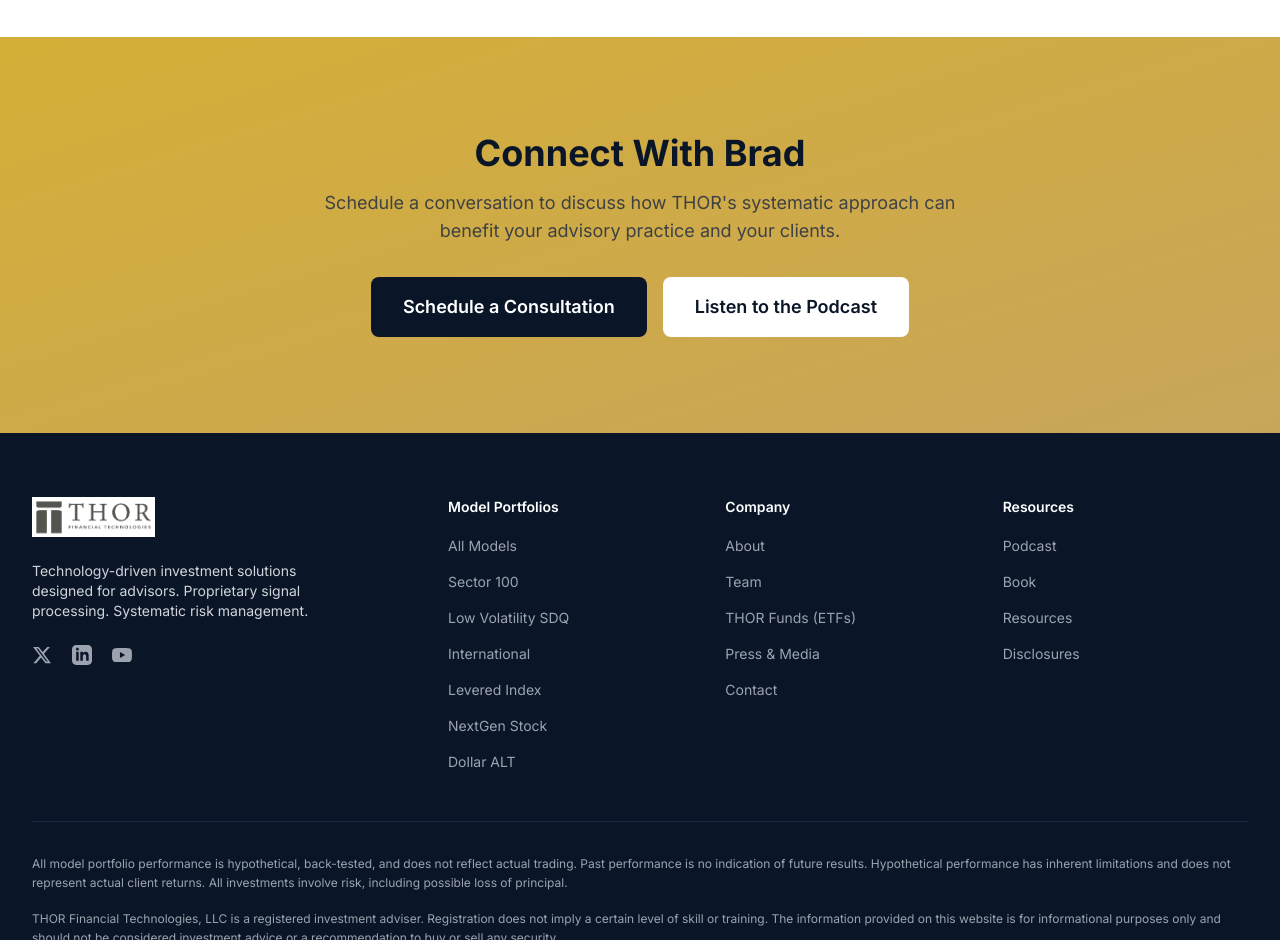
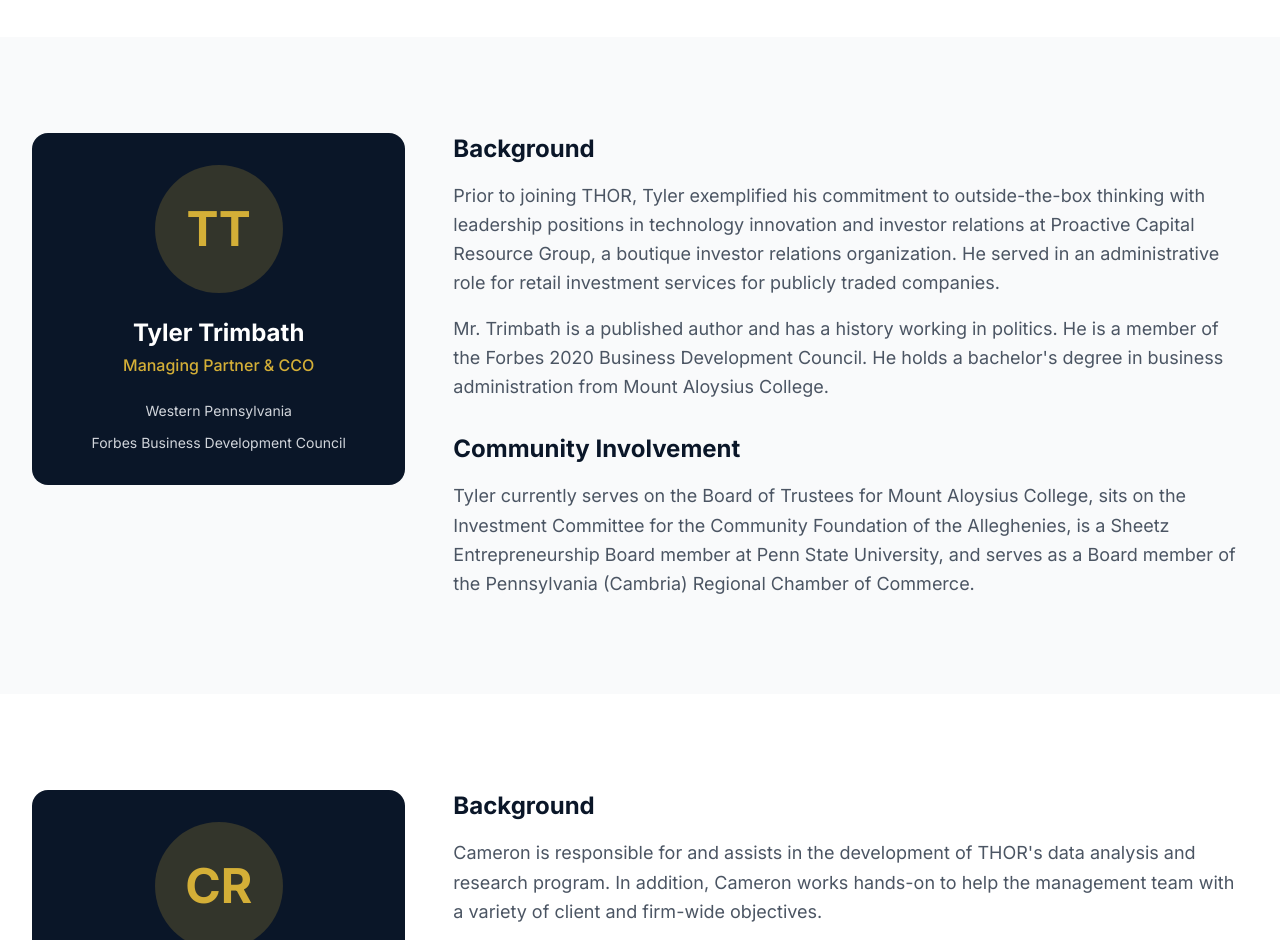
Before and after one commit to bradleyroth1688/thorft-new, a Next.js app: page /team in a window 1280 px wide. Shown: the part 1860-2800 px from the top of the page. Built offline with nearby package versions, Linux system fonts and the light colour scheme.

Commit message:
Add Tyler Trimbath and Cameron Roth to team page, add Brad headshot

```diff
--- a/app/team/page.tsx
+++ b/app/team/page.tsx
@@ -4,8 +4,8 @@
 import { personSchema, breadcrumbSchema, webPageSchema } from "@/data/schemas";
 
 export const metadata: Metadata = {
-  title: "Brad Roth — Founder & CIO of THOR Financial Technologies",
-  description: "Brad Roth is the Founder and Chief Investment Officer of THOR Financial Technologies. With over two decades of quantitative finance experience, he built THOR's proprietary signal processing methodology. Host of Behind the Ticker podcast (94+ episodes) and author of 'Little Reasons, Big Consequences.'",
+  title: "Team — THOR Financial Technologies Leadership",
+  description: "Meet the leadership team at THOR Financial Technologies. Brad Roth (Founder & CIO), Tyler Trimbath (Managing Partner & CCO), and Cameron Roth (Managing Partner). Decades of combined experience in quantitative finance, operations, and research.",
   alternates: { canonical: "https://thorft.com/team/" },
 };
 
@@ -37,9 +37,7 @@
             {/* Photo/Profile Card */}
             <div className="lg:col-span-1">
               <div className="bg-navy-800 rounded-2xl p-8 text-white text-center sticky top-28">
-                <div className="w-32 h-32 bg-gold-400/20 rounded-full flex items-center justify-center mx-auto mb-6">
-                  <span className="text-5xl font-bold text-gold-400">BR</span>
-                </div>
+                <img src="/images/brad-roth-headshot.jpg" alt="Brad Roth" className="w-32 h-32 rounded-full object-cover mx-auto mb-6" />
                 <h2 className="text-2xl font-bold mb-1">Brad Roth</h2>
                 <p className="text-gold-400 font-medium mb-6">Founder & Chief Investment Officer</p>
 
@@ -116,11 +114,87 @@
         </div>
       </section>
 
+      {/* Tyler Trimbath */}
+      <section className="section-padding bg-gray-50">
+        <div className="container-max mx-auto">
+          <div className="grid lg:grid-cols-3 gap-12">
+            <div className="lg:col-span-1">
+              <div className="bg-navy-800 rounded-2xl p-8 text-white text-center sticky top-28">
+                <div className="w-32 h-32 bg-gold-400/20 rounded-full flex items-center justify-center mx-auto mb-6">
+                  <span className="text-5xl font-bold text-gold-400">TT</span>
+                </div>
+                <h2 className="text-2xl font-bold mb-1">Tyler Trimbath</h2>
+                <p className="text-gold-400 font-medium mb-6">Managing Partner &amp; CCO</p>
+                <div className="space-y-3 text-sm text-gray-300">
+                  <p>Western Pennsylvania</p>
+                  <p>Forbes Business Development Council</p>
+                </div>
+              </div>
+            </div>
+            <div className="lg:col-span-2 space-y-8">
+              <div>
+                <h3 className="text-2xl font-bold text-navy-800 mb-4">Background</h3>
+                <p className="text-lg text-gray-600 leading-relaxed mb-4">
+                  Prior to joining THOR, Tyler exemplified his commitment to outside-the-box thinking with leadership positions in technology innovation and investor relations at Proactive Capital Resource Group, a boutique investor relations organization. He served in an administrative role for retail investment services for publicly traded companies.
+                </p>
+                <p className="text-lg text-gray-600 leading-relaxed">
+                  Mr. Trimbath is a published author and has a history working in politics. He is a member of the Forbes 2020 Business Development Council. He holds a bachelor&apos;s degree in business administration from Mount Aloysius College.
+                </p>
+              </div>
+              <div>
+                <h3 className="text-2xl font-bold text-navy-800 mb-4">Community Involvement</h3>
+                <p className="text-lg text-gray-600 leading-relaxed">
+                  Tyler currently serves on the Board of Trustees for Mount Aloysius College, sits on the Investment Committee for the Community Foundation of the Alleghenies, is a Sheetz Entrepreneurship Board member at Penn State University, and serves as a Board member of the Pennsylvania (Cambria) Regional Chamber of Commerce.
+                </p>
+              </div>
+            </div>
+          </div>
+        </div>
+      </section>
+
+      {/* Cameron Roth */}
+      <section className="section-padding bg-white">
+        <div className="container-max mx-auto">
+          <div className="grid lg:grid-cols-3 gap-12">
+            <div className="lg:col-span-1">
+              <div className="bg-navy-800 rounded-2xl p-8 text-white text-center sticky top-28">
+                <div className="w-32 h-32 bg-gold-400/20 rounded-full flex items-center justify-center mx-auto mb-6">
+                  <span className="text-5xl font-bold text-gold-400">CR</span>
+                </div>
+                <h2 className="text-2xl font-bold mb-1">Cameron Roth</h2>
+                <p className="text-gold-400 font-medium mb-6">Managing Partner</p>
+                <div className="space-y-3 text-sm text-gray-300">
+                  <p>Western Pennsylvania</p>
+                  <p>Series 66 &amp; Series 3 Qualified</p>
+                </div>
+              </div>
+            </div>
+            <div className="lg:col-span-2 space-y-8">
+              <div>
+                <h3 className="text-2xl font-bold text-navy-800 mb-4">Background</h3>
+                <p className="text-lg text-gray-600 leading-relaxed mb-4">
+                  Cameron is responsible for and assists in the development of THOR&apos;s data analysis and research program. In addition, Cameron works hands-on to help the management team with a variety of client and firm-wide objectives.
+                </p>
+                <p className="text-lg text-gray-600 leading-relaxed">
+                  Prior to THOR, Cameron worked for Kattan Ferretti Financial as their lead trader.
+                </p>
+              </div>
+              <div>
+                <h3 className="text-2xl font-bold text-navy-800 mb-4">Education &amp; Qualifications</h3>
+                <p className="text-lg text-gray-600 leading-relaxed">
+                  Cameron graduated from Saint Vincent College with a degree in finance. He is Series 66 and Series 3 qualified.
+                </p>
+              </div>
+            </div>
+          </div>
+        </div>
+      </section>
+
       {/* CTA */}
       <section className="section-padding bg-gradient-to-br from-gold-400 to-gold-500">
         <div className="container-max mx-auto text-center">
           <h2 className="text-3xl md:text-4xl font-bold text-navy-800 mb-4">
-            Connect With Brad
+            Connect With the Team
           </h2>
           <p className="text-lg text-navy-700/80 max-w-2xl mx-auto mb-8">
             Schedule a conversation to discuss how THOR&apos;s systematic approach can benefit your advisory practice and your clients.
```
